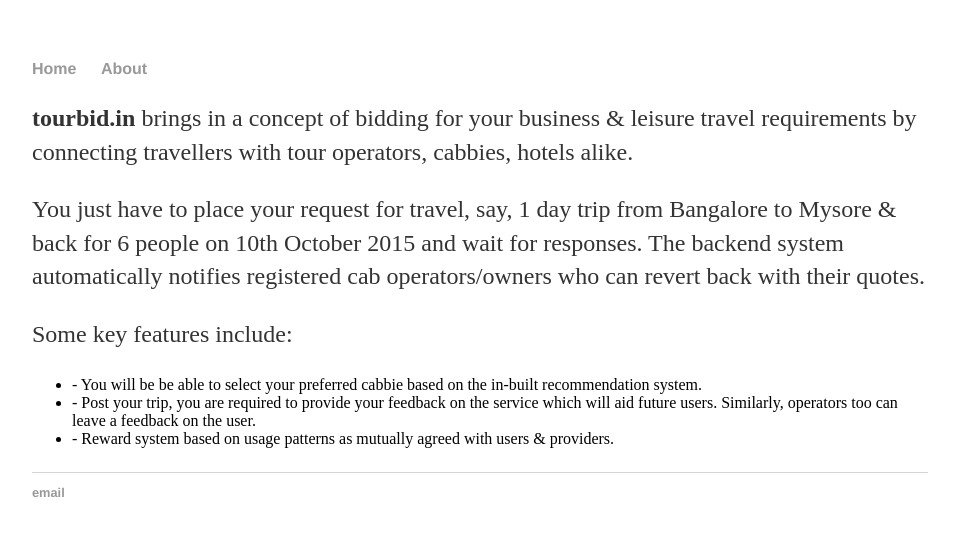
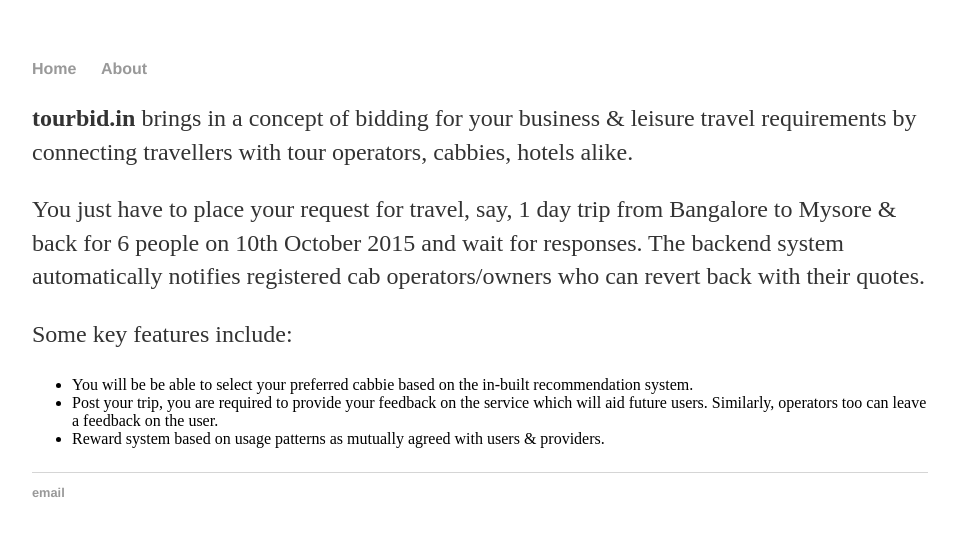
Before and after one commit to tourbid/tourbid.github.io, a plain HTML site: page about/index.html in a window 1280 px wide. Shown: the whole page, without its empty margins (160-1117 px from the left). Drawn offline with Linux system fonts and the light colour scheme.

Commit message:
Update index.html

```diff
--- a/about/index.html
+++ b/about/index.html
@@ -24,9 +24,9 @@
 
     		      <p>Some key features include:
     		      <ul>
-    		      <li>- You will be be able to select your preferred cabbie based on the in-built recommendation system.</li>
-    		      <li>- Post your trip, you are required to provide your feedback on the service which will aid future users. Similarly, operators too can leave a feedback on the user.</li>
-    		      <li>- Reward system based on usage patterns as mutually agreed with users & providers.</li>
+    		      <li>You will be be able to select your preferred cabbie based on the in-built recommendation system.</li>
+    		      <li>Post your trip, you are required to provide your feedback on the service which will aid future users. Similarly, operators too can leave a feedback on the user.</li>
+    		      <li>Reward system based on usage patterns as mutually agreed with users & providers.</li>
     		</ul>
     		</p>
 				</div><!-- /.blurb -->
```
